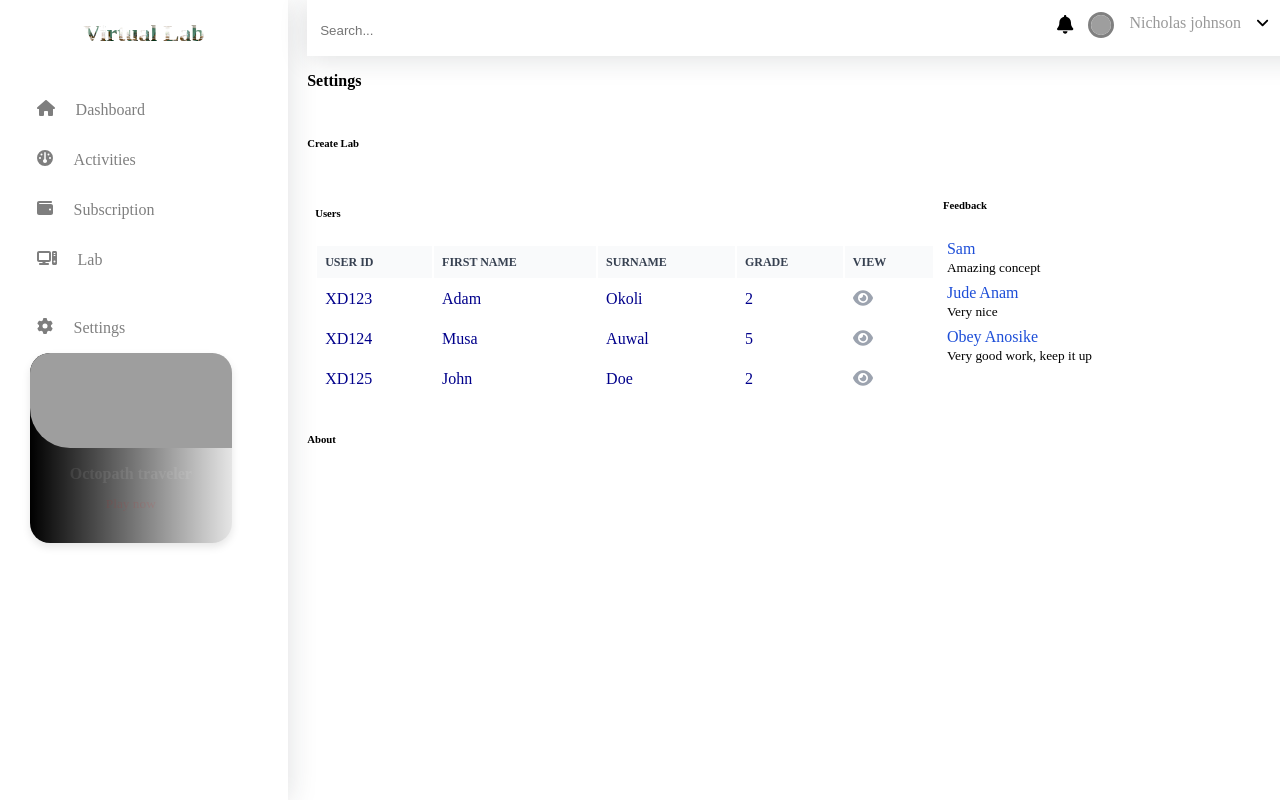
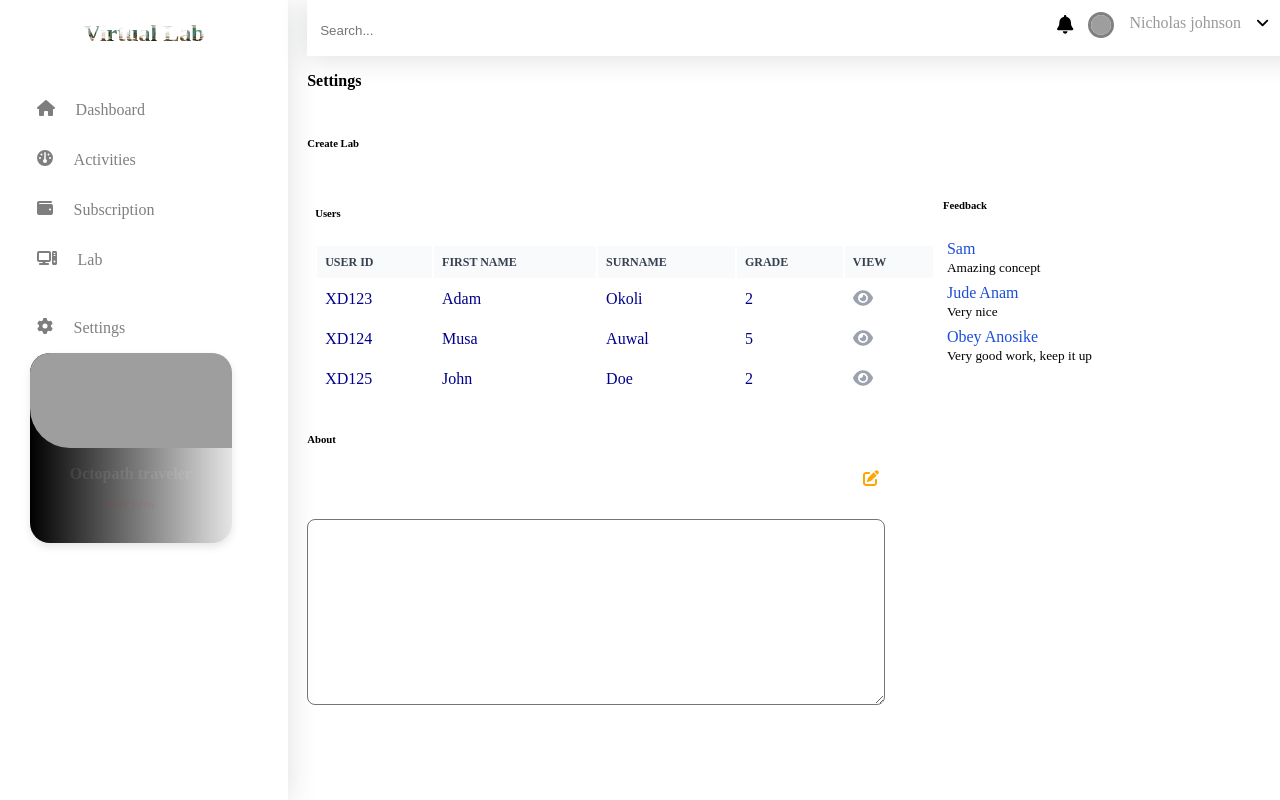
Before and after one commit to Lan5555/Virtual-lab-, a Next.js app: page /pages/settings in a window 1280 px wide. Built offline with nearby package versions, Linux system fonts and the light colour scheme; grey boxes are pictures that could not be loaded.

Commit message:
about, edit about

```diff
--- /dev/null
+++ b/src/app/components/about-card.tsx
@@ -0,0 +1,58 @@
+import { CSSProperties, useState } from "react";
+import Icon from "./icons";
+
+interface props {
+    about: {title: string, text: string}
+    onSave: (val: {title: string, text: string}) => void,
+}
+
+export const AboutCard:React.FC<props> = ({ about, onSave }) => {
+    const [state, setState] = useState({ title: "", text: "" })
+    const [edit, setEdit] = useState(false);
+
+    const textAreaStyle:CSSProperties = {
+        fontSize: '12pt',
+        borderRadius: '0.5rem',
+        width: "100%",
+        marginTop: 0,
+    }
+
+    const editStyle: CSSProperties = {
+        position: "absolute",
+        backgroundColor: "white",
+        width: "20rem",
+        border: "1px solid grey",
+        padding: "1rem"
+    }
+
+    return (
+        <div>
+            <h6>About</h6>
+
+            <div style={{ width: "60%" }}>
+                {
+                    edit ? <div className="flex justify-end">
+                        <div className="flex flex-col gap-2" style={editStyle}>
+                            <div className="flex justify-end">
+                            <Icon iconName='close' size1='12pt' color="lightblue" onPressed={() => setEdit(false)}/>
+                            </div>
+                            <input className=" basis-1" type="text" name="title" id="" value={state.title} onInput={(e: any) => setState({ ...state, title: e.target.value})} />
+                            <textarea className=" basis-3" name="about" value={state.text} onInput={(e: any) => setState({ ...state, text: e.target.value})}  cols={30} rows={10}/>
+                            <button className=" basis-1" type="submit" style={{ backgroundColor: "lightblue"}}
+                                onClick={() => {
+                                    onSave(state);
+                                    setEdit(false);
+                                }}
+                            >Save</button>
+                        </div>
+                    </div> : <></>
+                }
+                <div className="flex justify-between mb-0">
+                    <h6>{about.title}</h6>
+                    <Icon iconName='edit' size1='12pt' color="orange" onPressed={() => setEdit(true)}/>
+                </div>
+                <textarea name="about" style={textAreaStyle} defaultValue={about.text} readOnly cols={30} rows={10}/>
+            </div>
+        </div>
+    )
+}
--- a/src/app/pages/settings/page.tsx
+++ b/src/app/pages/settings/page.tsx
@@ -1,8 +1,11 @@
 'use client'
 
+import { AboutCard } from "@/app/components/about-card";
 import { Feedback } from "@/app/components/feedback";
 import { UsersCard } from "@/app/components/users-card";
 import PageLayout from "@/app/page-layouts/page-layout";
+import { title } from "process";
+import { useState } from "react";
 
 const Settings: React.FC = () => {
     const userFields = [
@@ -49,6 +52,8 @@ const Settings: React.FC = () => {
             comment: "Very good work, keep it up",
         }
     ];
+    const [about, setAbout] = useState({ title: "", text: "" })
+
     return (
         <PageLayout>
             <div className="">
@@ -68,7 +73,7 @@ const Settings: React.FC = () => {
                     </div>
                 </div>
                 <div>
-                    <h6>About</h6>
+                    <AboutCard about={about} onSave={setAbout} />
                 </div>
             </div>
         </PageLayout>
```
